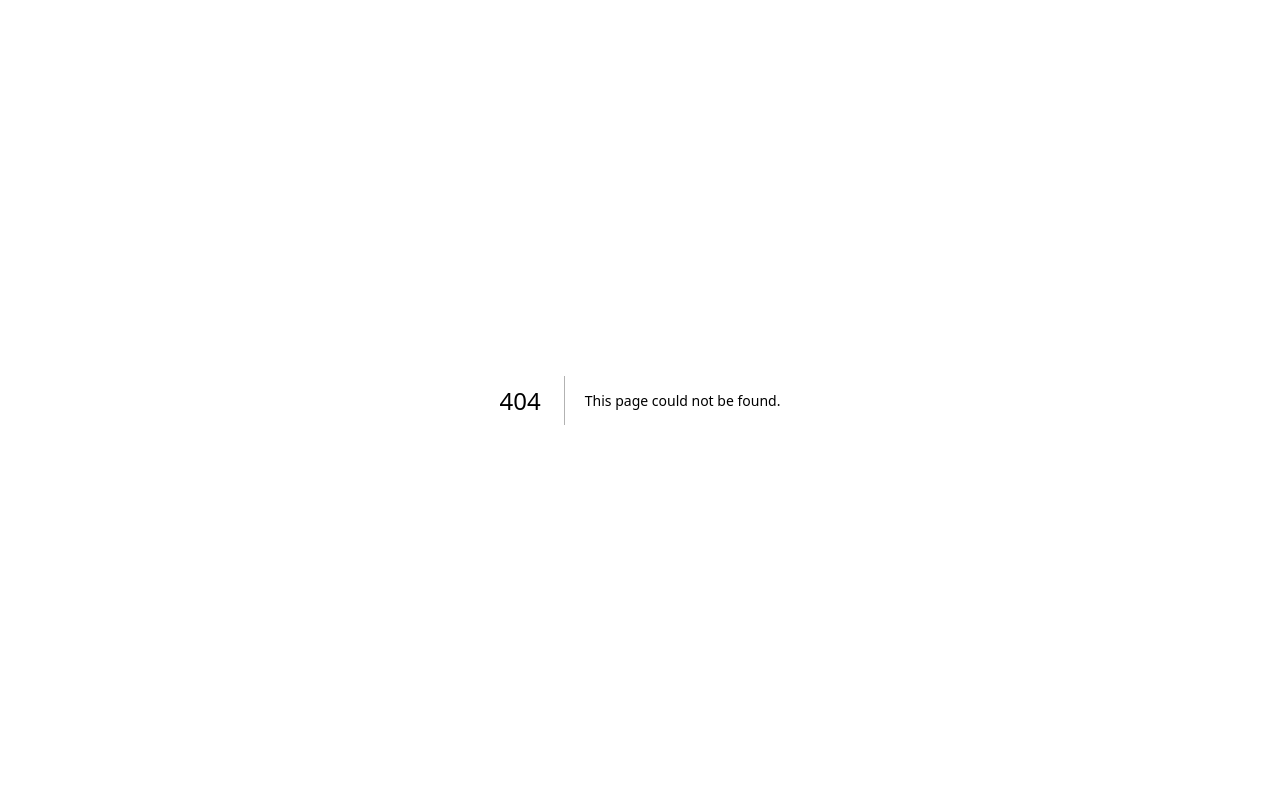
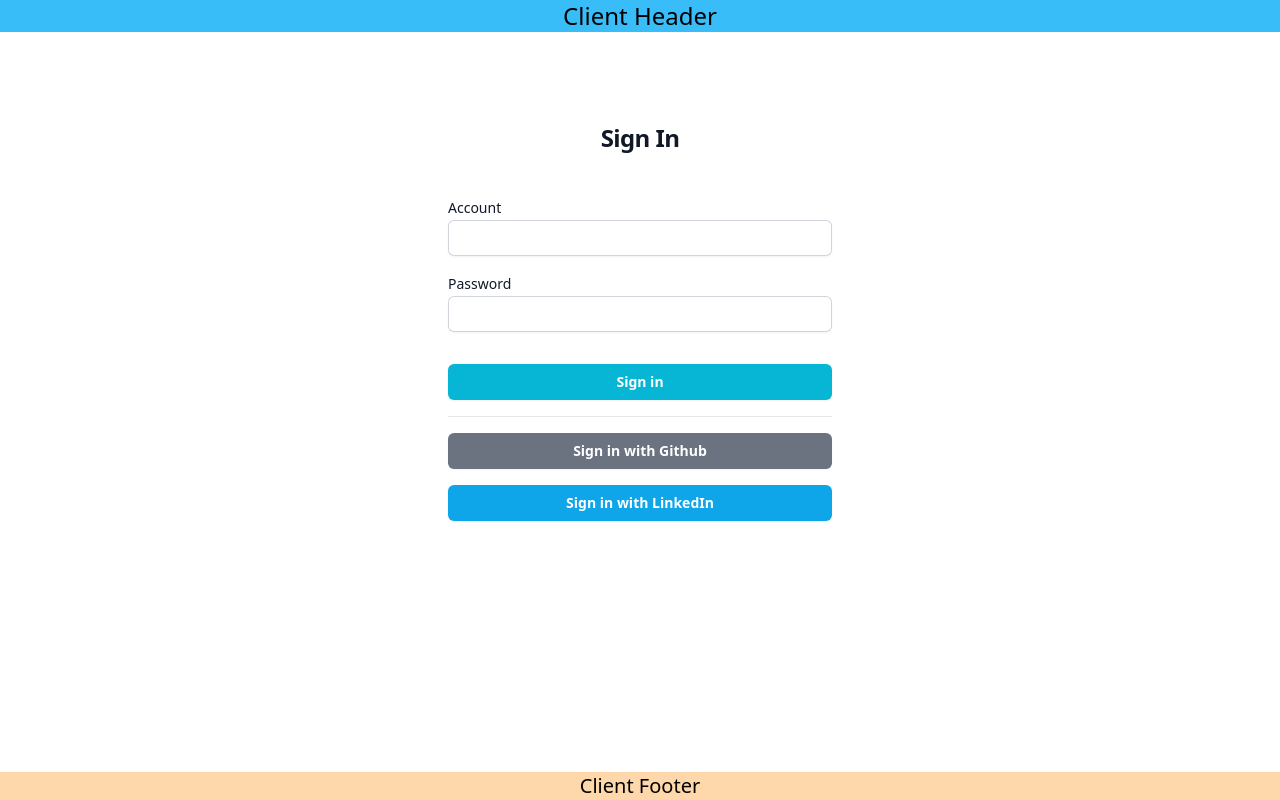
Before and after one commit to Xchange-Taiwan/s1ngularity-repository-eumhi, a Next.js app: page /signin in a window 1280 px wide. Before the commit this address had no page. Built offline with nearby package versions, Linux system fonts and the light colour scheme.

Commit message:
feat: Build up the Sign In Page UI

```diff
--- /dev/null
+++ b/src/app/(client)/signin/page.tsx
@@ -0,0 +1,86 @@
+'use client';
+import { ErrorMessage, Form, Formik, Field } from 'formik';
+
+const SignInPage = () => {
+  return (
+    <div className="flex min-h-full flex-col justify-center px-6 py-12 lg:px-8">
+      <div className="sm:mx-auto sm:w-full sm:max-w-sm">
+        <h2 className="mt-10 text-center text-2xl font-bold leading-9 tracking-tight text-gray-900">
+          Sign In
+        </h2>
+      </div>
+
+      <div className="mt-10 sm:mx-auto sm:w-full sm:max-w-sm">
+        <Formik
+          initialValues={{
+            account: '',
+            password: '',
+          }}
+          onSubmit={async (values, { setSubmitting }) => {
+            await new Promise((r) => setTimeout(r, 500));
+            setSubmitting(false);
+          }}
+        >
+          <Form>
+            <div className="pb-4">
+              <label
+                className="block text-sm font-medium leading-6 text-gray-900"
+                htmlFor="account"
+              >
+                Account
+              </label>
+              <Field
+                type="text"
+                className="block w-full rounded-md border-0 px-2 py-1.5 text-gray-900 shadow-sm ring-1 ring-inset ring-gray-300 placeholder:text-gray-400 focus:ring-2 focus:ring-inset focus:ring-sky-600 sm:text-sm sm:leading-6"
+                name="account"
+              />
+              <ErrorMessage name="account" />
+            </div>
+            <div className="pb-4">
+              <label
+                className="block text-sm font-medium leading-6 text-gray-900"
+                htmlFor="password"
+              >
+                Password
+              </label>
+              <Field
+                type="password"
+                className="block w-full rounded-md border-0 px-2 py-1.5 text-gray-900 shadow-sm ring-1 ring-inset ring-gray-300 placeholder:text-gray-400 focus:ring-2 focus:ring-inset focus:ring-sky-600 sm:text-sm sm:leading-6"
+                name="password"
+              />
+              <ErrorMessage name="password" />
+            </div>
+            <div className="py-4">
+              <button
+                type="submit"
+                className="flex w-full justify-center rounded-md bg-cyan-500 px-3 py-1.5 text-sm font-semibold leading-6 text-white shadow-sm hover:bg-cyan-600 focus-visible:outline focus-visible:outline-2 focus-visible:outline-offset-2 focus-visible:outline-indigo-600"
+              >
+                Sign in
+              </button>
+            </div>
+          </Form>
+        </Formik>
+
+        <hr />
+
+        <div className="py-4">
+          <button
+            type="button"
+            className="mb-4 flex w-full justify-center rounded-md bg-gray-500 px-3 py-1.5 text-sm font-semibold leading-6 text-white shadow-sm hover:bg-gray-600 focus-visible:outline focus-visible:outline-2 focus-visible:outline-offset-2 focus-visible:outline-indigo-600"
+          >
+            Sign in with Github
+          </button>
+
+          <button
+            type="button"
+            className="mb-4 flex w-full justify-center rounded-md bg-sky-500 px-3 py-1.5 text-sm font-semibold leading-6 text-white shadow-sm hover:bg-sky-600 focus-visible:outline focus-visible:outline-2 focus-visible:outline-offset-2 focus-visible:outline-indigo-600"
+          >
+            Sign in with LinkedIn
+          </button>
+        </div>
+      </div>
+    </div>
+  );
+};
+
+export default SignInPage;
```
